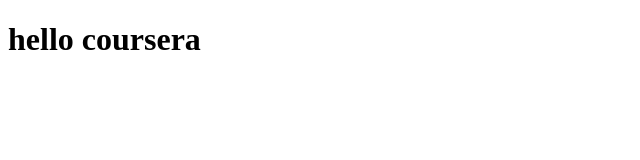
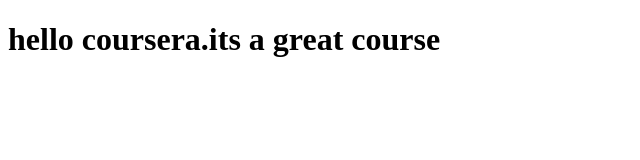
Before and after one commit to gopikrishna95/coursera-test, a plain HTML site: page site/index.html in a window 1280 px wide. Shown: the whole page, without its empty margins (0-640 px from the left). Drawn offline with Linux system fonts and the light colour scheme.

Commit message:
a small change

```diff
--- a/site/index.html
+++ b/site/index.html
@@ -4,6 +4,6 @@
 	<title>hello</title>
 </head>
 <body>
-<h1>hello coursera</h1>
+<h1>hello coursera.its a great course</h1>
 </body>
 </html>
```
